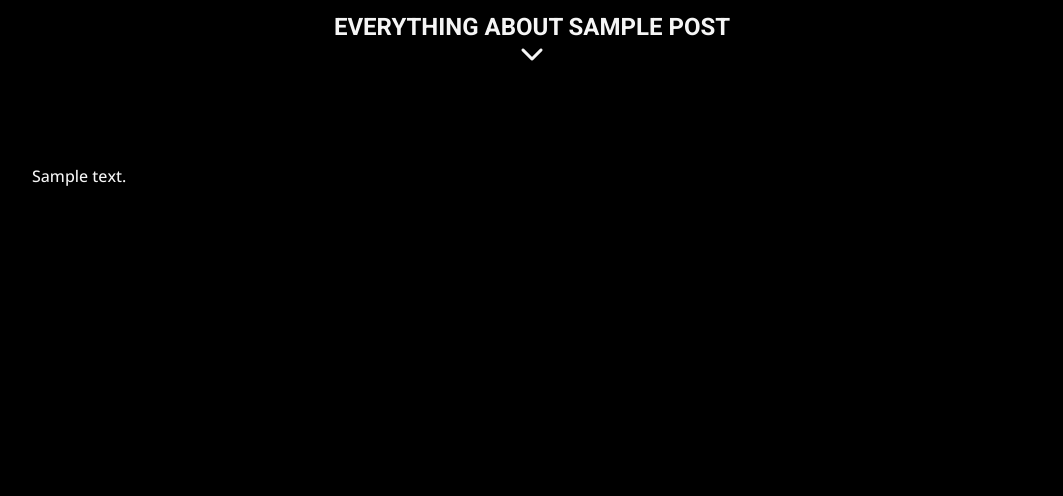
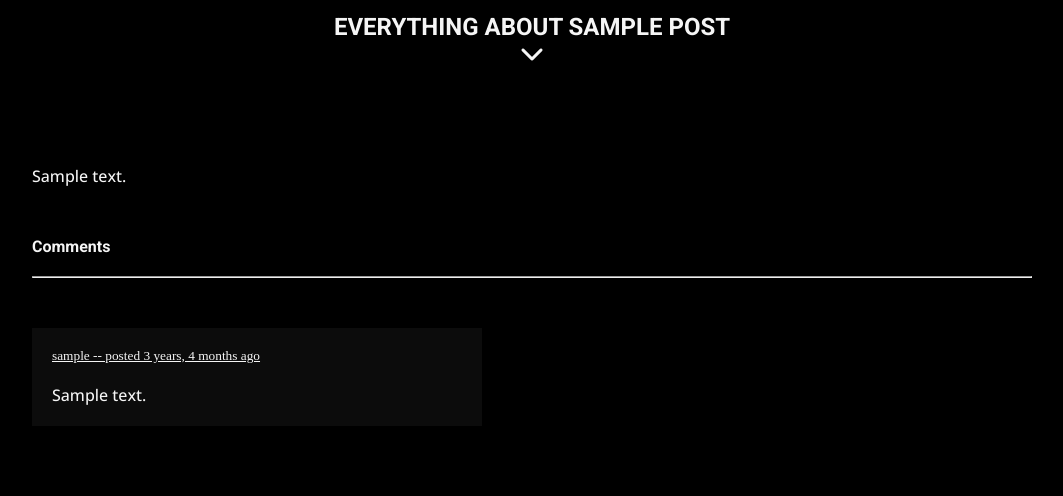
Before and after one commit to EAmbrozas/fitfinity, a Django app: page /post/1 in a window 1280 px wide. Shown: the part 555-1051 px from the top of the page, without its empty margins (108-1171 px from the left). Before the commit the page ends 741 px from the top, so only its background shows below. Run offline with Django 3.2, Linux system fonts and the light colour scheme; tables that the repository leaves empty hold one stand-in row (values such as "Sample post"); some libraries are stand-ins or nearby versions.

Commit message:
Create comment views and add comments to post template and style in css

```diff
--- a/blog/models.py
+++ b/blog/models.py
@@ -54,4 +54,4 @@ class Comment(models.Model):
         ordering = ['-created_on', 'updated_on']
 
     def __str__(self):
-        return f"Comment {self.body} by {self.name}"
+        return self.body
--- a/blog/templates/blog/post.html
+++ b/blog/templates/blog/post.html
@@ -15,4 +15,15 @@
     <p>{{post.content | safe}}</p>
 </div>
 
+<div class="comment-wrapper">
+    <h4 class="comment-header">Comments</h4>
+    <hr class="comment-linebreak">
+    {% for comment in comments %}
+        <div class="comment">
+            <small class="comment-details">{{comment.user}} -- posted  {{comment.created_on | timesince}} ago</small>
+            <p class="comment-body">{{comment.body}}</p>
+        </div>
+    {% endfor %}
+</div>
+
 {% endblock content %}
--- a/blog/views.py
+++ b/blog/views.py
@@ -1,5 +1,5 @@
 from django.shortcuts import render
-from .models import Category, Post
+from .models import Category, Post, Comment
 
 
 def home(request):
@@ -11,13 +11,18 @@ def home(request):
 def category(request, pk):
     category = Category.objects.get(pk=pk)
     posts = Post.objects.filter(category__pk=pk)
-    print(category)
-    print(posts)
     context = {'category': category, 'posts': posts}
     return render(request, 'blog/category.html', context)
 
 
 def post(request, pk):
     post = Post.objects.get(pk=pk)
-    context = {'post': post}
+    comments = Comment.objects.filter(post__pk=pk)
+    context = {'post': post, 'comments': comments}
     return render(request, 'blog/post.html', context)
+
+
+def comment(request, pk):
+    comment = Comment.objects.get(pk=pk)
+    context = {'comment': comment}
+    return render(request, 'blog/post.html', context)
--- a/static/css/style.css
+++ b/static/css/style.css
@@ -284,6 +284,36 @@ td {
     width: 200px;
 }
 
+/* Comments */
+.comment-wrapper {
+    display: block;
+    width: 1000px;
+    margin: auto;
+    padding: 50px 0;
+}
+
+.comment-header {
+    margin-bottom: 20px;
+}
+
+.comment-linebreak {
+    margin-bottom: 50px;
+}
+
+.comment {
+    padding: 20px;
+    margin-bottom: 20px;
+    background-color: rgb(12, 12, 12);
+    max-width: 450px;
+}
+
+.comment-details {
+    display: block;
+    padding-bottom: 20px;
+    color: whitesmoke;
+    text-decoration: underline;
+}
+
 /* Signin, signup and register forms */
 .form {
     background-color: rgb(46, 46, 46);
```
